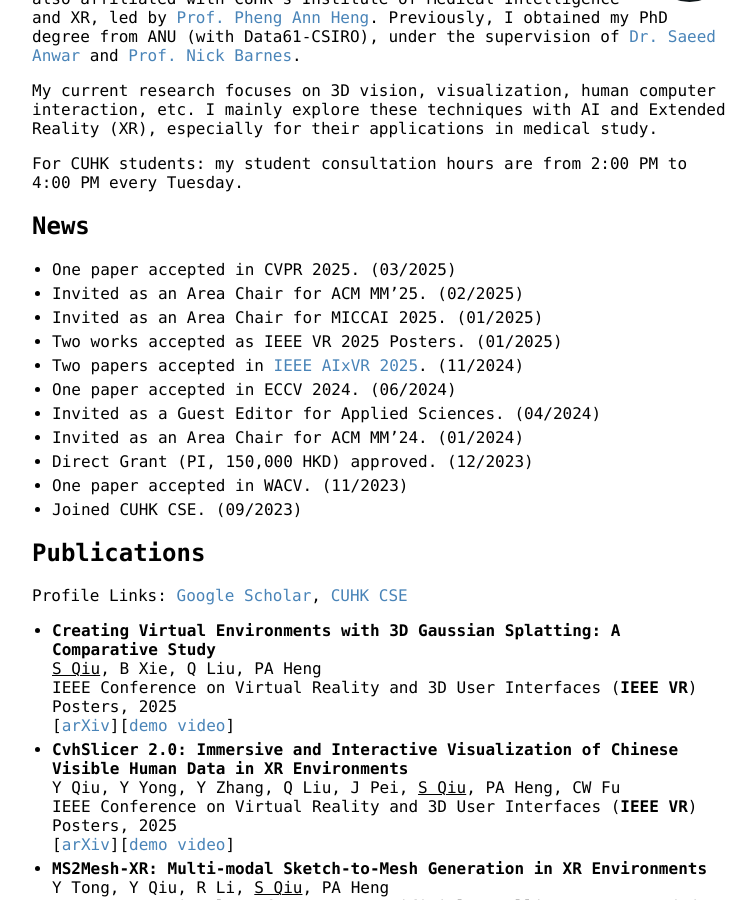
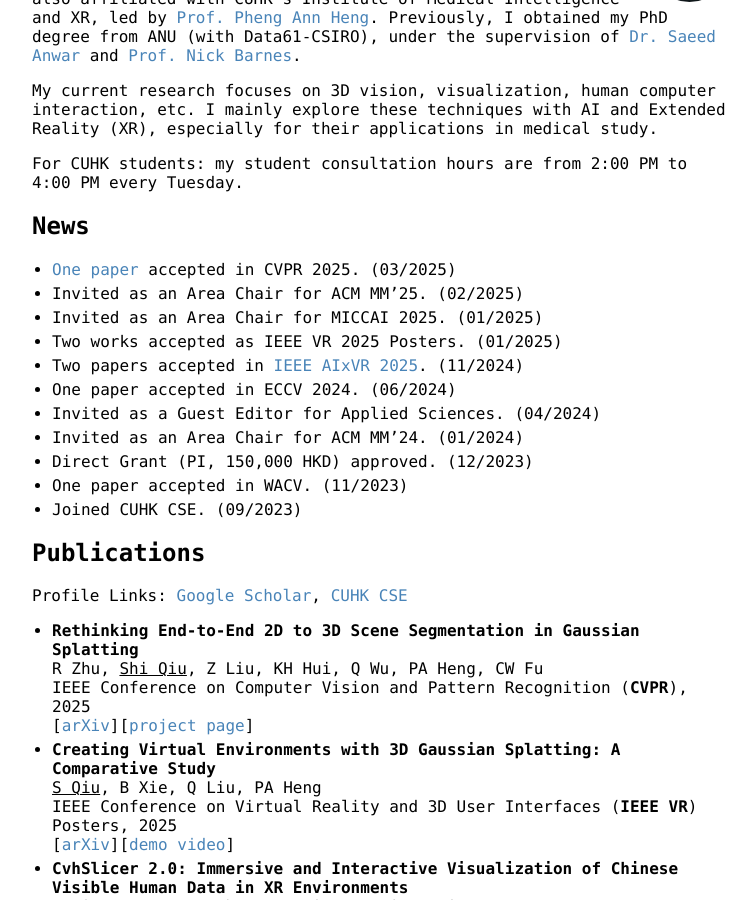
Before and after one commit to ShiQiu0419/ShiQiu0419.github.io, a Jekyll site: the page built from index.md, in a window 1280 px wide and 900 px high, scrolled down 251 px. Shown: the whole window, without its empty margins (258-1014 px from the left). Built offline with Jekyll 4.4.1, drawn with Linux system fonts in a browser that asks for light colours; our own code applies the rules of GitHub Pages for plain Markdown files.

Commit message:
Update index.md

```diff
--- a/index.md
+++ b/index.md
@@ -12,7 +12,7 @@ My current research focuses on 3D vision, visualization, human computer interact
 For CUHK students: my student consultation hours are from 2:00 PM to 4:00 PM every Tuesday.
 
 ## News
-* One paper accepted in CVPR 2025. (03/2025)
+* [One paper](https://arxiv.org/abs/2503.14029) accepted in CVPR 2025. (03/2025)
 * Invited as an Area Chair for ACM MM'25. (02/2025)
 * Invited as an Area Chair for MICCAI 2025. (01/2025)
 * Two works accepted as IEEE VR 2025 Posters. (01/2025)
@@ -26,6 +26,10 @@ For CUHK students: my student consultation hours are from 2:00 PM to 4:00 PM eve
 
 ## Publications
 Profile Links: [Google Scholar](https://scholar.google.com/citations?user=OPNVthUAAAAJ), [CUHK CSE](https://www.cse.cuhk.edu.hk/people/faculty/shi-qiu/)
+* **Rethinking End-to-End 2D to 3D Scene Segmentation in Gaussian Splatting**
+R Zhu, <ins>Shi Qiu</ins>, Z Liu, KH Hui, Q Wu, PA Heng, CW Fu
+IEEE Conference on Computer Vision and Pattern Recognition (**CVPR**), 2025
+[[arXiv](https://arxiv.org/abs/2503.14029)][[project page](https://github.com/Runsong123/Unified-Lift)]
 * **Creating Virtual Environments with 3D Gaussian Splatting: A Comparative Study**
 <ins>S Qiu</ins>, B Xie, Q Liu, PA Heng
 IEEE Conference on Virtual Reality and 3D User Interfaces (**IEEE VR**) Posters, 2025
```
